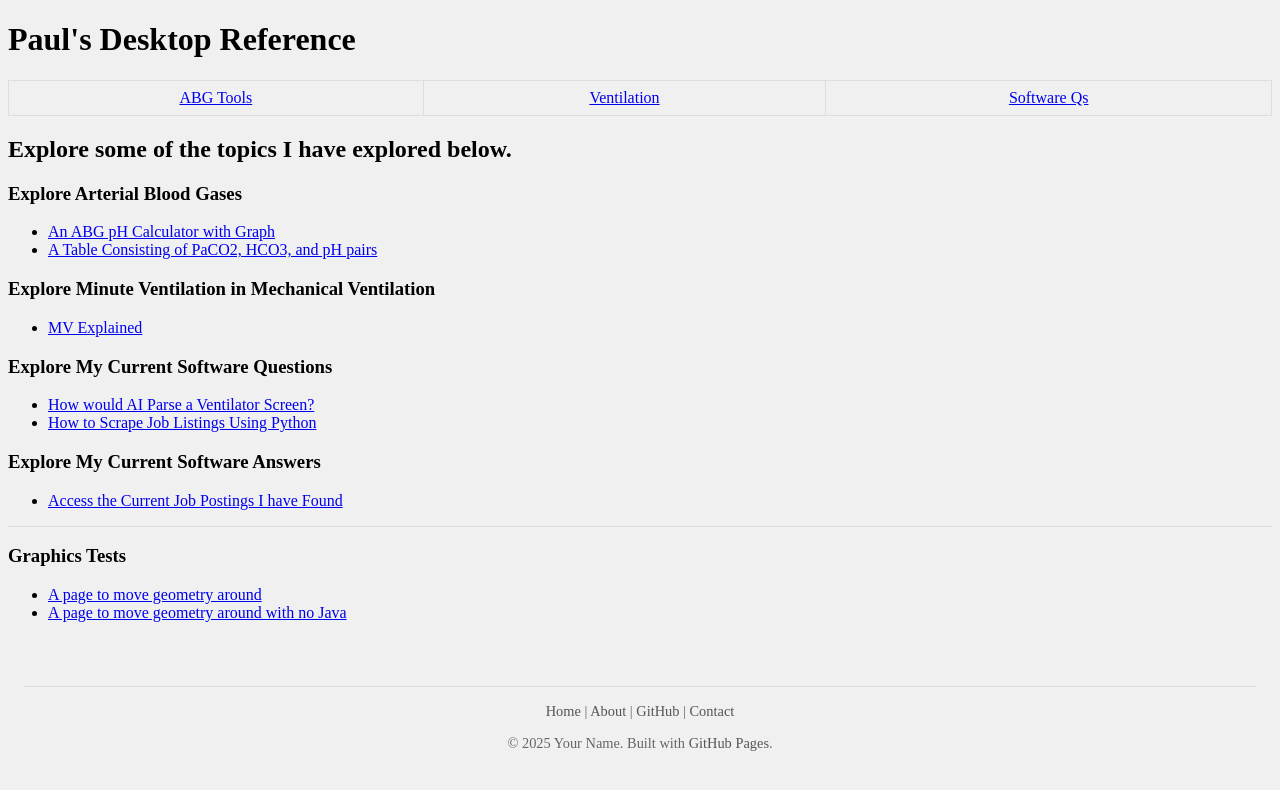
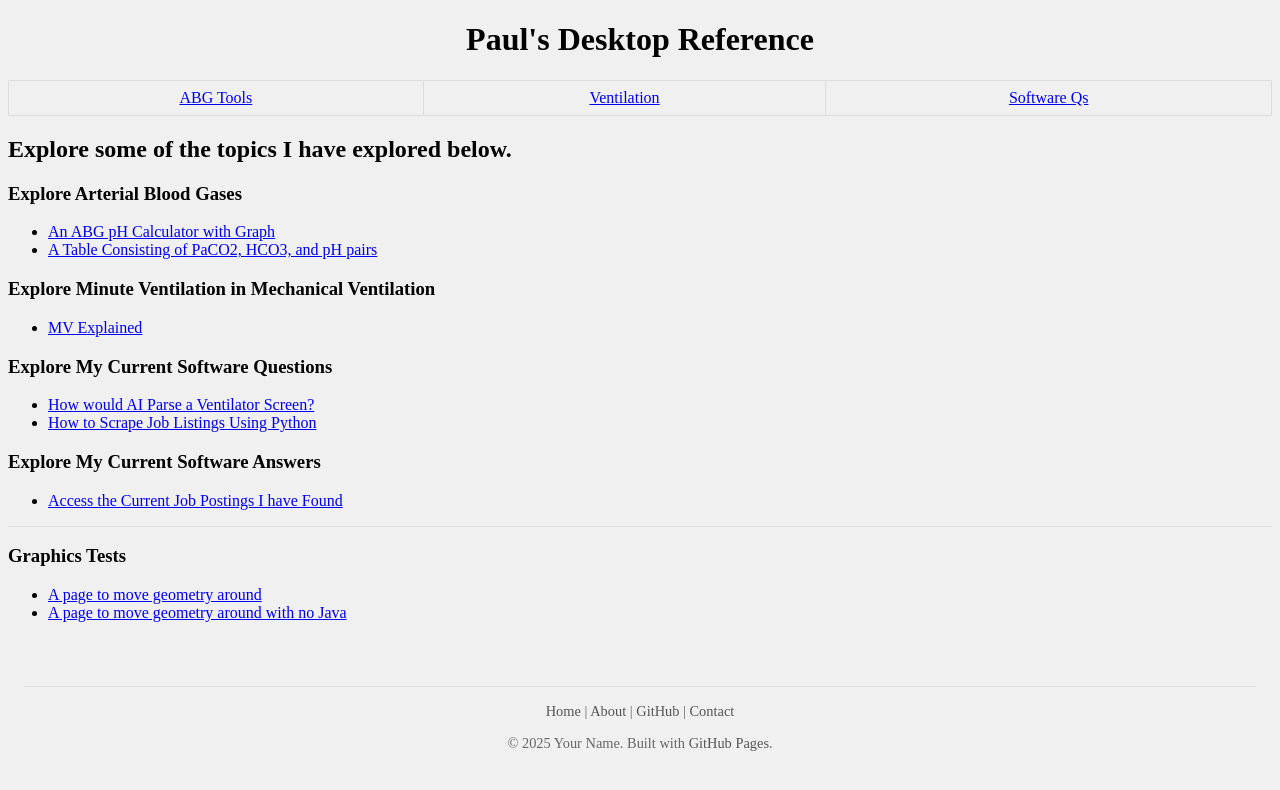
Before and after one commit to ZBZFirst/info, a Jekyll site: the page built from index.md, in a window 1280 px wide. Shown: the top 790 px of the page. Built offline with Jekyll 4.4.1, drawn with Linux system fonts in a browser that asks for light colours.

Commit message:
Update header.html

```diff
--- a/_includes/header.html
+++ b/_includes/header.html
@@ -1,4 +1,4 @@
-<h1>{{ site.title }}</h1>
+<h1><center>{{ site.title }}</center></h1>
 
 <table style="width:100%; border-collapse: collapse;">
     <tr>
```
